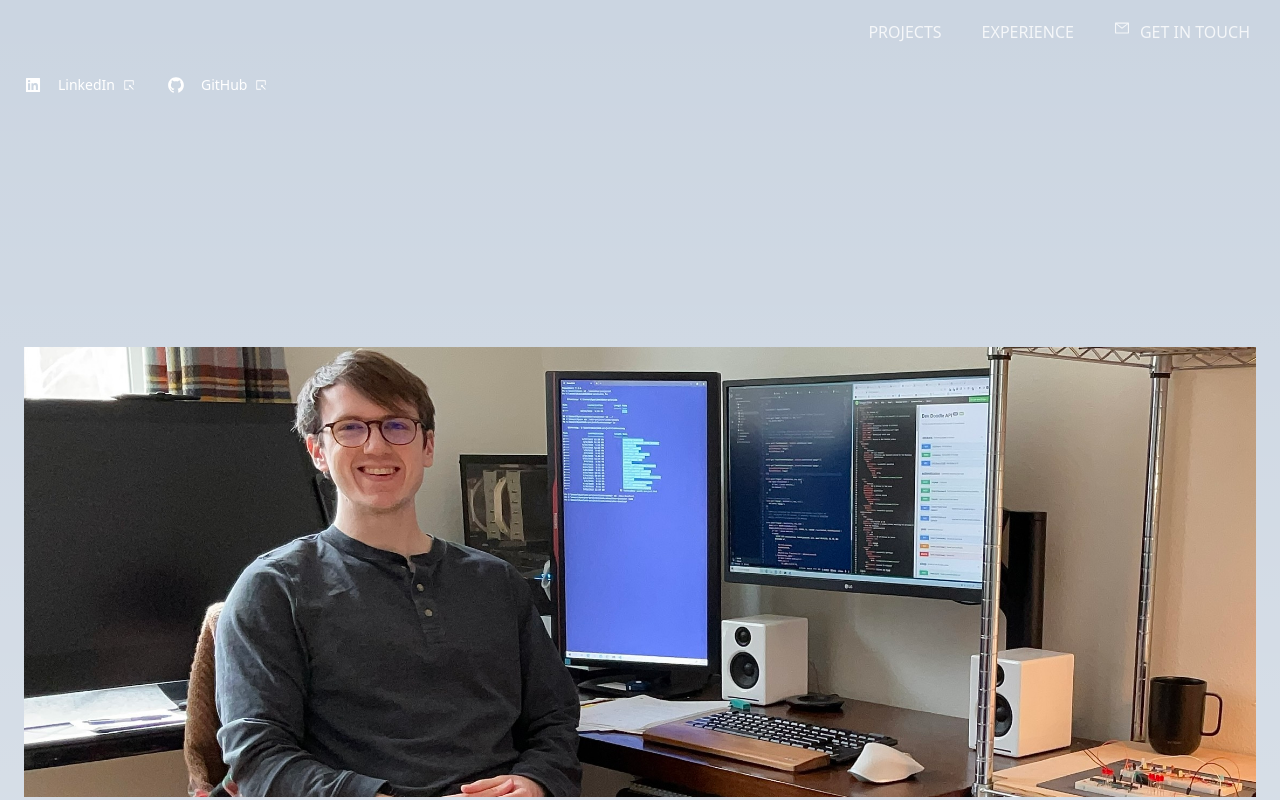
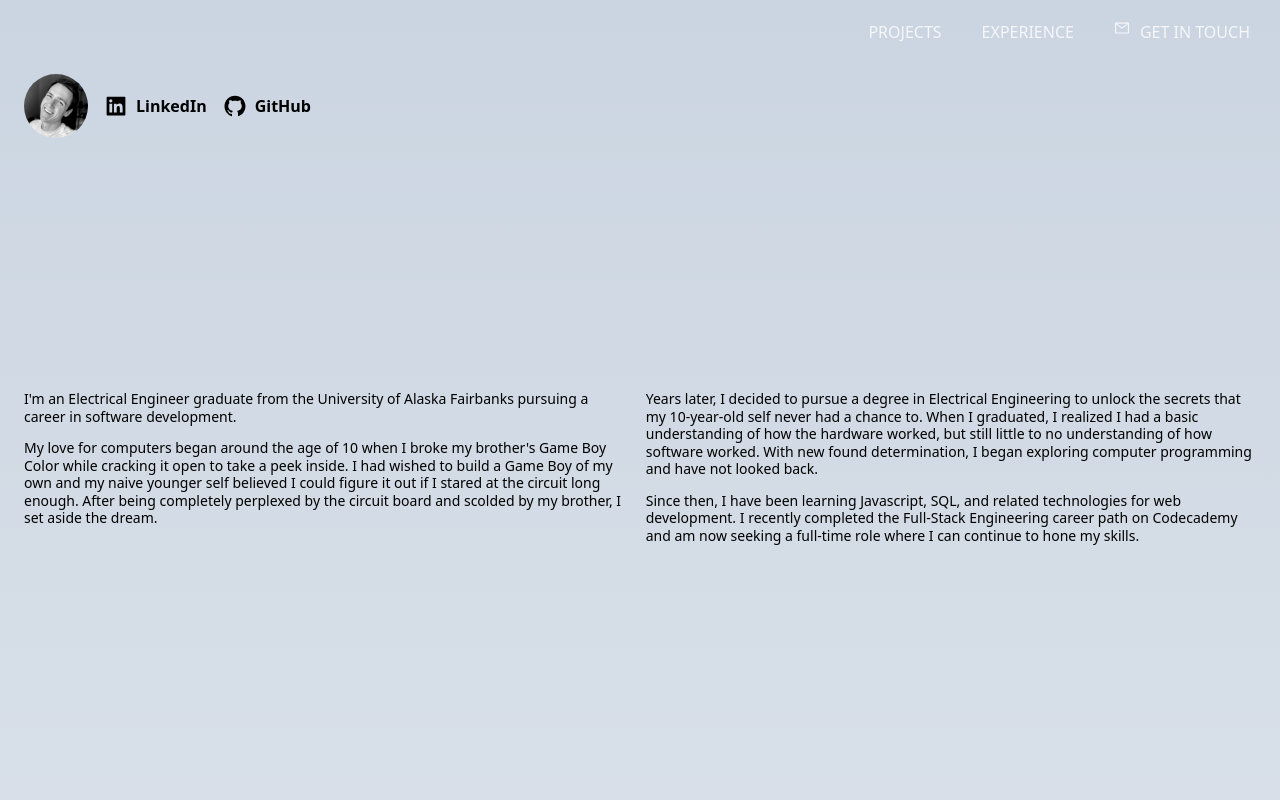
Before and after one commit to rbonk907/portfolio-website, a Next.js app: page / in a window 1280 px wide. Shown: the top 800 px of the page. Built offline with nearby package versions, Linux system fonts and the light colour scheme.

Commit message:
update social banner styling

```diff
--- a/components/hero-banner.js
+++ b/components/hero-banner.js
@@ -8,38 +8,28 @@ import { AiFillGithub, AiFillLinkedin, AiOutlineSelect } from 'react-icons/ai';
 const HeroBanner = ({lexend}) => {
     return (
         <div className={styles.heroBanner}>
-            <div className={styles.socials}>
-                {/* <div className={styles.imageContainer}>
+            <div className="flex items-center gap-4">
+                <div className="w-16 h-16">
                     <Image
                         src={profile}
+                        className='rounded-full w-full h-auto'
                         alt="Ryan Bonk's headshot" />
-                </div> */}
-                <ul>
+                </div>
+                <ul className='flex gap-4'>
                     <li>
-                        <a className={`${styles.flex} ${styles.flexCenter}`}
-                            target='_blank' href='https://www.linkedin.com/in/ryan-bonk-ak/' rel='noreferrer' >
-                            <AiFillLinkedin
-                                className={`${styles.mr16} ${styles.svg18}`}
-                            />
-                            <span className={styles.textCenter}>
-                                LinkedIn
-                            </span>
-                            <AiOutlineSelect
-                                className={`${styles.ml8} ${styles.svg12}`}
-                            />
+                        <a
+                        className='flex items-center gap-2'
+                        target='_blank' href='https://www.linkedin.com/in/ryan-bonk-ak/' rel='noreferrer' >
+                            <AiFillLinkedin className='w-6 h-6' />
+                            <span className='font-bold'>LinkedIn</span>
                         </a>
                     </li>
                     <li>
                         <a
-                            className={`${styles.flex} ${styles.flexCenter}`}
-                            target='_blank' href='https://github.com/rbonk907' rel='noreferrer' >
-                            <AiFillGithub
-                                className={`${styles.mr16} ${styles.svg18}`}
-                            />
-                            <span>GitHub</span>
-                            <AiOutlineSelect
-                                className={`${styles.ml8} ${styles.svg12}`}
-                            />
+                        className='flex items-center gap-2'
+                        target='_blank' href='https://github.com/rbonk907' rel='noreferrer' >
+                            <AiFillGithub className='w-6 h-6' />
+                            <span className='font-bold'>GitHub</span>
                         </a>
                     </li>
                 </ul>
@@ -47,11 +37,11 @@ const HeroBanner = ({lexend}) => {
             <div className={styles.maxWidth}>
                 <h1>Hi there, I&apos;m Ryan.</h1>
                 <h2><span>Aspiring Full-Stack Developer,</span><span>and Lifelong Student</span></h2>
-                <div className={`${styles.maxWidth} ${styles.overflowXHidden}`}>
+                {/* <div className={`${styles.maxWidth} ${styles.overflowXHidden}`}>
                     <div className={styles.bannerImageContainer}>
                         <Image src={bannerPhoto} alt="Ryan at his desk" />
                     </div>
-                </div>
+                </div> */}
 
                 <div className={styles.infoBlurb}>
                     <div className={styles.col1}>
```
